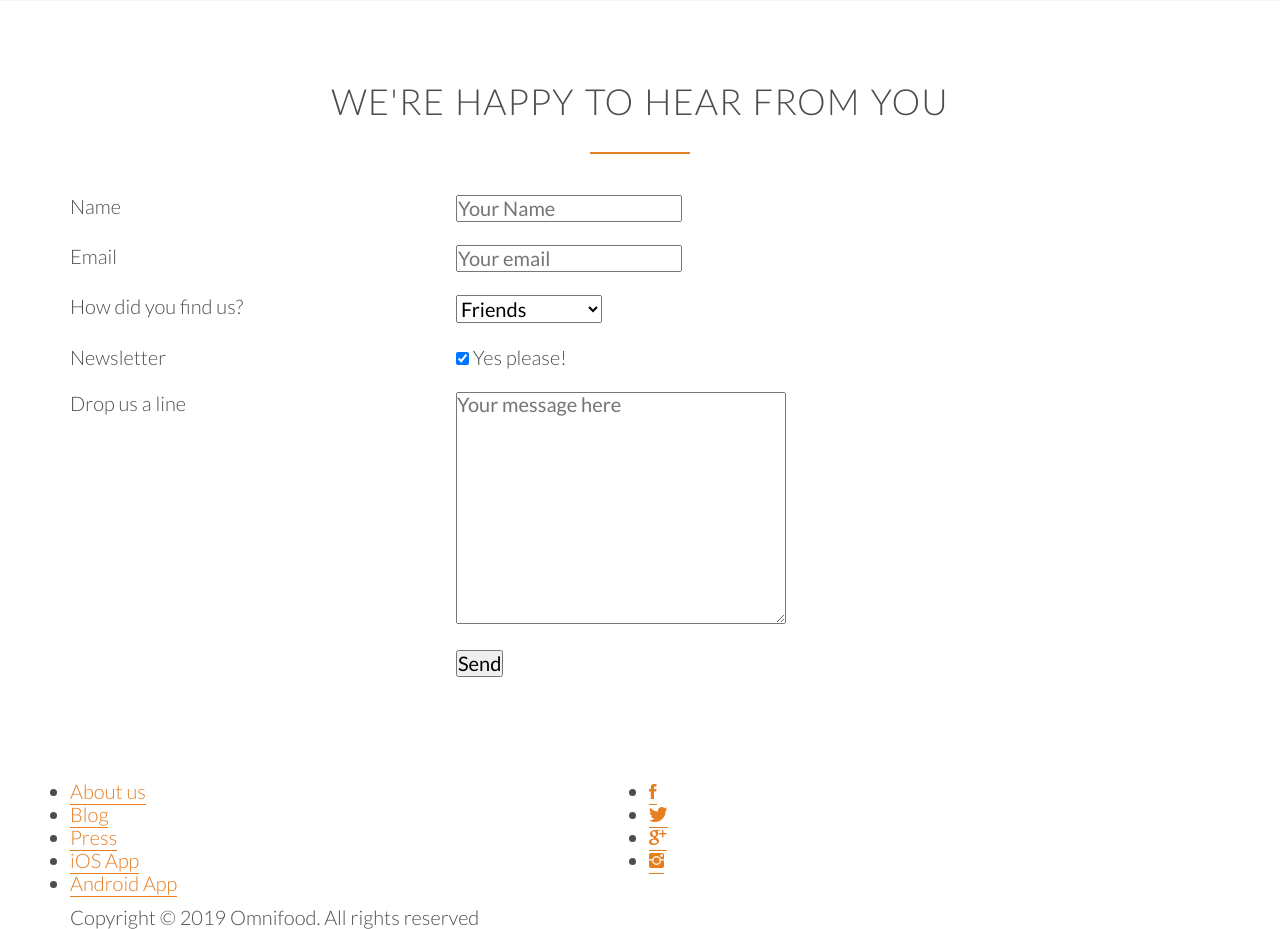
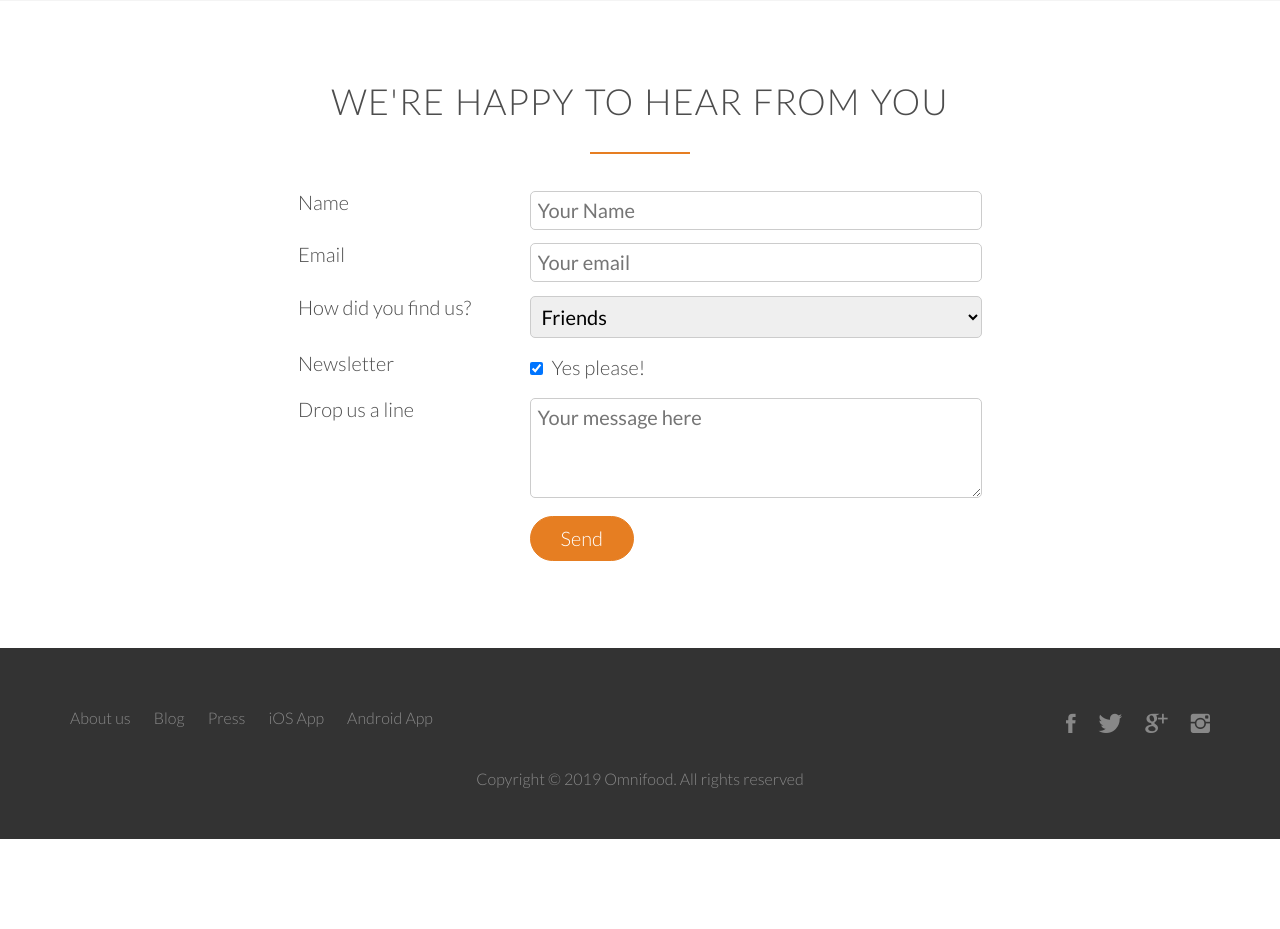
Before and after one commit to cliver1956/omnifood, a PHP site: page / in a window 1280 px wide. Shown: the part 4625-5554 px from the top of the page. After the commit the page ends 5464 px from the top, so only its background shows below. Run offline with PHP 8.4, Linux system fonts and the light colour scheme.

Commit message:
Correct block display for .workstep div due to float left

```diff
--- a/resources/css/style.css
+++ b/resources/css/style.css
@@ -150,7 +150,8 @@ a:active {
 /*---------------------------------- */
 
 .btn:link,
-.btn:visited {
+.btn:visited,
+input[type=submit] {
     display: inline-block;
     padding: 10px 30px;
     font-weight: 300;
@@ -160,7 +161,8 @@ a:active {
 }
 
 .btn-full:link,
-.btn-full:visited {
+.btn-full:visited,
+input[type=submit] {
     background-color: #e67e22;
     border: 1px solid #e67e22;
     color: #fff;
@@ -174,12 +176,16 @@ a:active {
 }
 
 .btn:hover,
-.btn:active {
+.btn:active,
+input[type=submit]:hover,
+input[type=submit]:active {
     background-color: #cf6d17;
 }
 
 .btn-full:hover,
-.btn-full:active {
+.btn-full:active,
+input[type=submit]:hover,
+input[type=submit]:active {
     border: 1px solid #cf6d17;
     background-color: #cf6d17;
     color: #0f0;
@@ -325,7 +331,7 @@ header {
 .works-step div {
     color: #e67e22;
     border: 2px solid #e67e22;
-    display: inline-block;
+    display: block;
     border-radius: 50%;
     height: 55px;
     width: 55px;
@@ -457,3 +463,114 @@ cite img {
 .plan-box ul li {
     padding: 5px 0;
 }
+
+/*---------------------------------- */
+/*--------CONTACT FORM--------*/
+/*---------------------------------- */
+
+.contact-form {
+    width: 60%;
+    margin: 0 auto;
+}
+
+input[type=text],
+input[type=email],
+select,
+textarea {
+    width: 100%;
+    padding: 7px;
+    border-radius: 5px;
+    border: 1px solid #ccc;
+}
+
+textarea {
+    height: 100px;
+}
+
+input[type=checkbox] {
+    margin: 10px 5px 10px 0
+}
+
+*:focus {
+    outline: none;
+}
+
+/*---------------------------------- */
+/*--------FOOTER--------*/
+/*---------------------------------- */
+
+footer {
+    background-color: #333;
+    padding: 50px;
+    font-size: 80%;
+}
+
+.footer-nav {
+    list-style: none;
+    float: left;
+}
+
+.social-links {
+    list-style: none;
+    float: right;
+}
+
+.footer-nav li,
+.social-links li {
+    display: inline-block;
+    margin-right: 20px;
+}
+
+.footer-nav li:last-child,
+.social-links li:last-child {
+    margin: 0;
+}
+
+.footer-nav li a:link,
+.footer-nav li a:visited,
+.social-links  a:link,
+.social-links li a:visited {
+    text-decoration: none;
+    border: 0;
+    color: #888;
+    transition: color 0.5s;
+}
+
+.footer-nav li a:hover,
+.footer-nav li a:active {
+    color: #ddd;
+}
+
+.social-links li a:link,
+.social-links li a:visited {
+    font-size: 160%;
+}
+
+.ion-social-facebook,
+.ion-social-twitter,
+.ion-social-googleplus,
+.ion-social-instagram {
+    transition: color 0.5s;
+}
+
+.ion-social-facebook:hover {
+    color: #3b5998;
+}
+
+.ion-social-twitter:hover {
+    color: #55acee;
+}
+
+.ion-social-googleplus:hover {
+    color: #dd4b39;
+}
+
+.ion-social-instagram:hover {
+    color: #e95950;
+}
+
+footer p {
+    color: #888;
+    text-align: center;
+    margin-top: 20px;
+}
```
